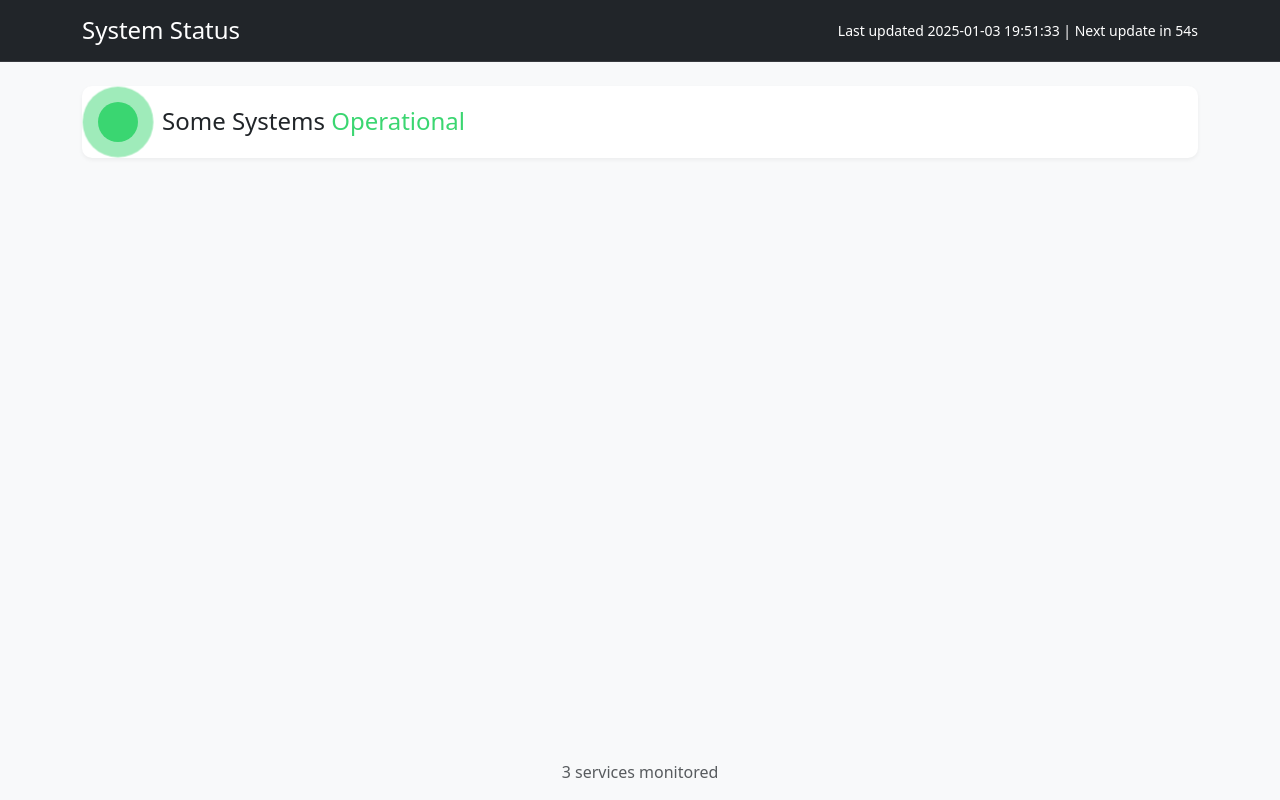
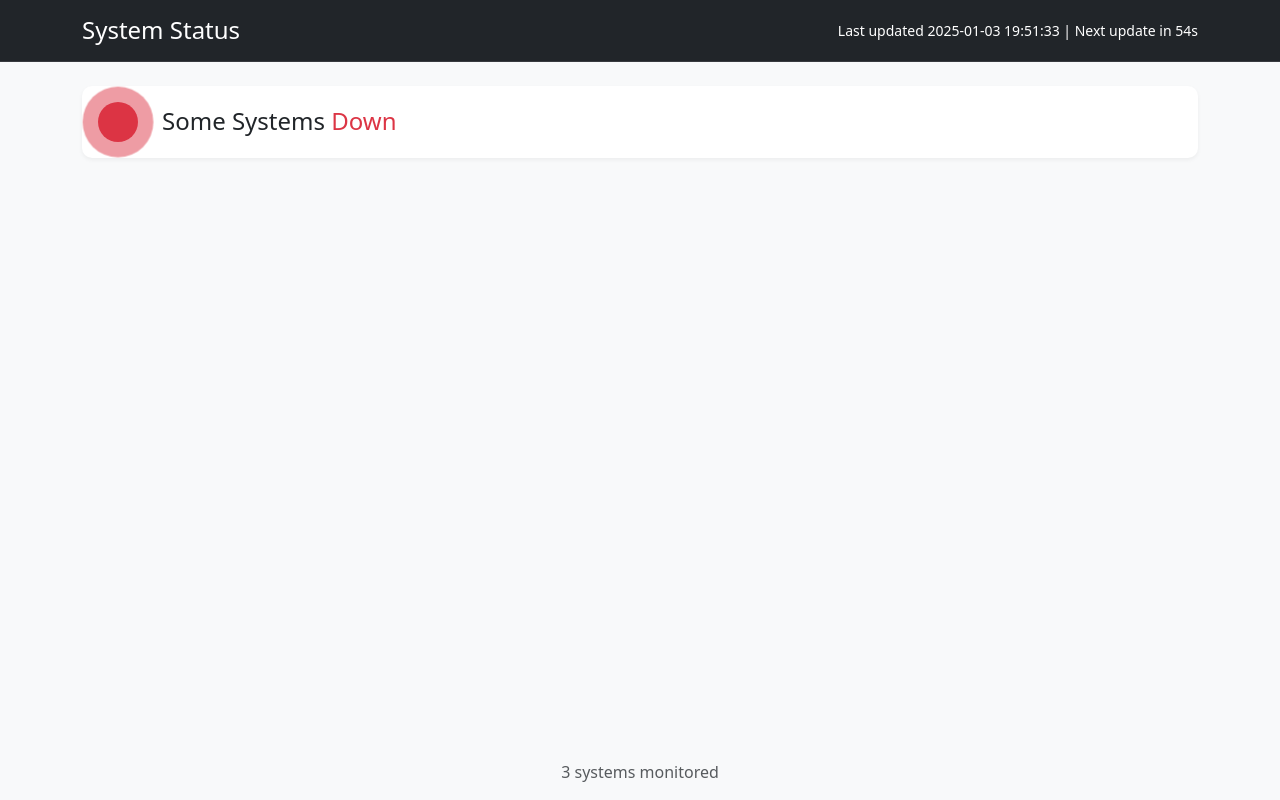
Before and after one commit to connecta-soft/crm-system-status, a Flask app: page / in a window 1280 px wide. Run offline with Flask 3, Linux system fonts and the light colour scheme; data that the repository does not hold is empty.

Commit message:
Agent query: Are the status indicators now showing orange for some systems down, red for all systems down, and is the footer showing "3 systems monitored"?
Improve system status display with warning state and updated wording.

Screenshot: https://storage.googleapis.com/screenshot-production-us-central1/2dded96f-fb4e-4c71-b383-ee3c9c8cf284/bb8ed5db-8254-4192-a0cf-21c5bfc85c75.jpg

```diff
--- a/static/css/style.css
+++ b/static/css/style.css
@@ -55,6 +55,14 @@ body {
 
 .live-dot.bg-success::before {
     background-color: #3bd671;
+}
+
+.live-dot.bg-warning {
+    background-color: #ffc107;
+}
+
+.live-dot.bg-warning::before {
+    background-color: #ffc107;
 }
 
 .live-dot.bg-danger {
@@ -151,10 +159,11 @@ canvas.uptime-chart {
 
 /* Status colors */
 .text-success { color: #3bd671 !important; }
+.text-warning { color: #ffc107 !important; }
 .text-danger { color: #dc3545 !important; }
 .bg-success { background-color: #3bd671 !important; }
+.bg-warning { background-color: #ffc107 !important; }
 .bg-danger { background-color: #dc3545 !important; }
-.bg-warning { background-color: #ffc107 !important; }
 .bg-info { background-color: #17a2b8 !important; }
 .bg-secondary { background-color: #e9ecef !important; }
 
--- a/templates/base.html
+++ b/templates/base.html
@@ -30,7 +30,7 @@
 
     <footer class="footer mt-5 py-3 bg-light">
         <div class="container text-center">
-            <p class="text-muted mb-0">3 services monitored</p>
+            <p class="text-muted mb-0">3 systems monitored</p>
         </div>
     </footer>
 
--- a/templates/index.html
+++ b/templates/index.html
@@ -9,13 +9,18 @@
         <div class="overall-status mb-4">
             <div class="card">
                 <div class="card-body">
-                    {% set all_operational = monitors|selectattr('status', 'equalto', 'Up')|list|length == monitors|length %}
+                    {% set operational_count = monitors|selectattr('status', 'equalto', 'Up')|list|length %}
+                    {% set total_count = monitors|length %}
+                    {% set all_down = operational_count == 0 %}
+                    {% set some_down = operational_count > 0 and operational_count < total_count %}
+                    {% set status_color = 'bg-danger' if all_down else ('bg-warning' if some_down else 'bg-success') %}
+                    {% set text_color = 'text-danger' if all_down else ('text-warning' if some_down else 'text-success') %}
                     <div class="d-flex align-items-center">
-                        <div class="status-icon {{ 'text-success' if all_operational else 'text-danger' }} me-3">
-                            <span class="live-dot {{ 'bg-success' if all_operational else 'bg-danger' }}"></span>
+                        <div class="status-icon {{ text_color }} me-3">
+                            <span class="live-dot {{ status_color }}"></span>
                         </div>
                         <div>
-                            <h2 class="h4 mb-0">Some Systems <span class="{{ 'text-success' if all_operational else 'text-danger' }}">{{ 'Operational' if all_operational else 'Down' }}</span></h2>
+                            <h2 class="h4 mb-0">Some Systems <span class="{{ text_color }}">{{ 'Down' if all_down else ('Operational' if not some_down else 'Down') }}</span></h2>
                         </div>
                     </div>
                 </div>
```
